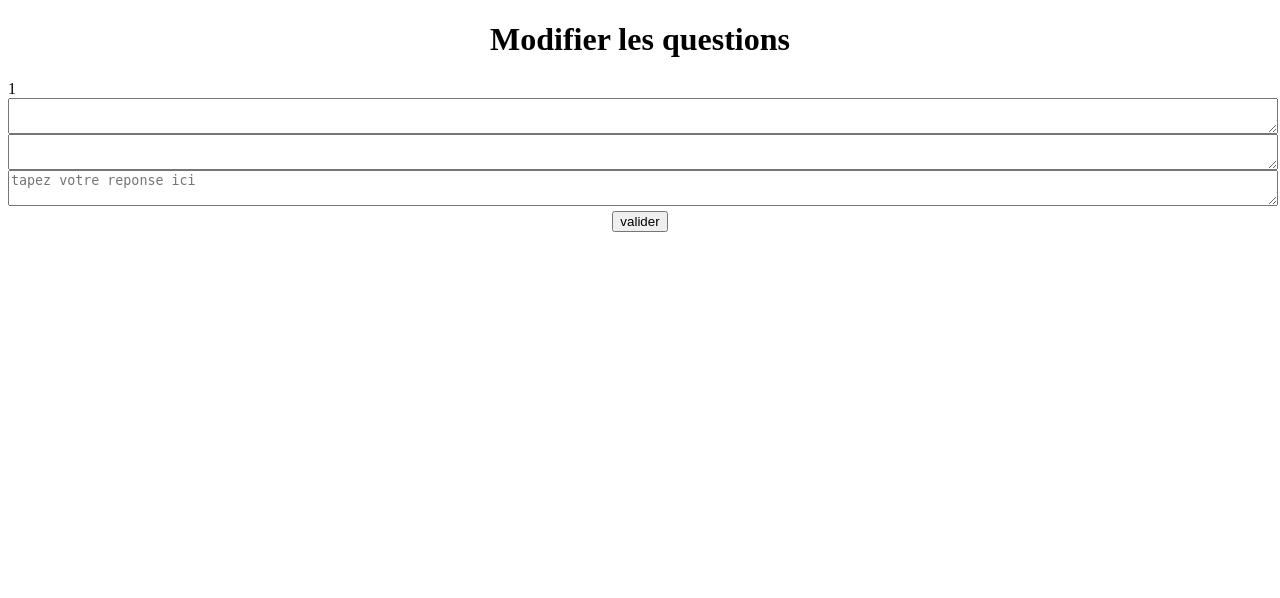
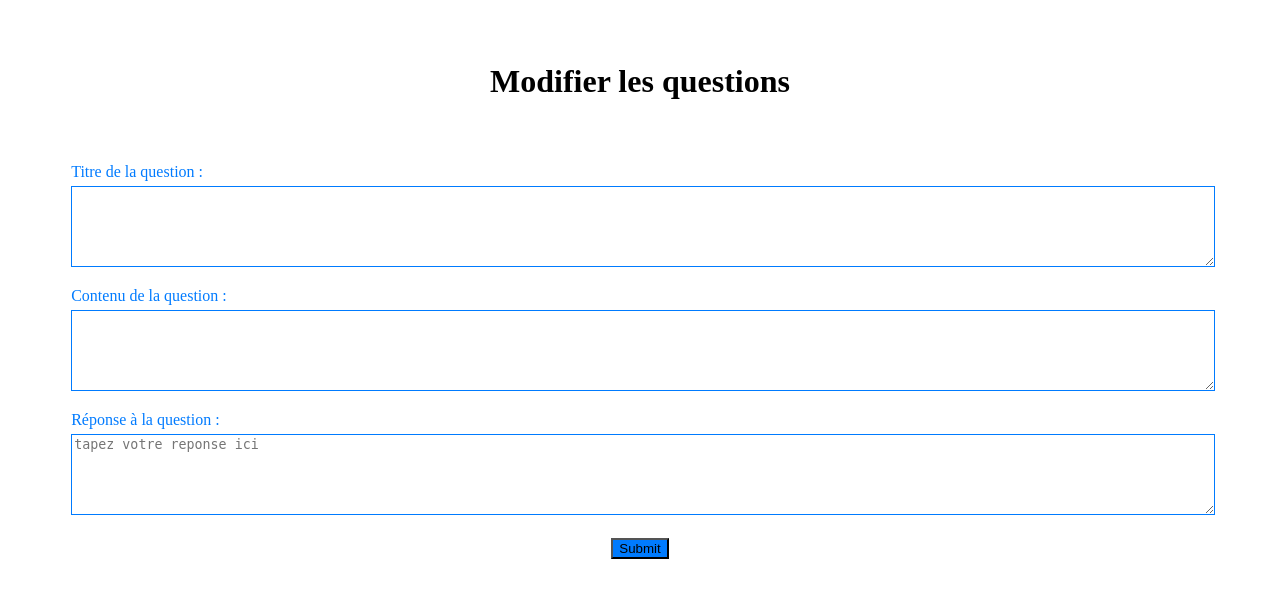
Before and after one commit to RosineSoro/Projet_Info633_FAQ, a PHP site: page /modif.php?id_question=1 in a window 1280 px wide. Shown: the top 598 px of the page. Run offline with PHP 8.4, Linux system fonts and the light colour scheme; data that the repository does not hold is empty.

Commit message:
[FEATURES] page modif

```diff
--- a/Pages/modif.css
+++ b/Pages/modif.css
@@ -1,4 +1,5 @@
 .modif{
+    margin-top: 5px;
     display: flex;
     flex-direction: column;
     width: 100%;
@@ -6,11 +7,31 @@
 
 }
 
+.btn{
+    background: #007BFF;
+}
+.form-label{
+    color: #007BFF;
+}
 .bouton{
-    margin-top: 5px;
+    margin-top: 2%;
     text-align: center;
+
+}
+#form-content{
+    margin-left: 5%;
+    margin-right: 5%;
+    margin-top: 5%;
 }
 
 h1{
+    margin-top: 5%;
     text-align: center;
 }
+div{
+    margin-top: 20px;
+}
+
+textarea {
+    border: 1px solid #007BFF;
+  }
--- a/Pages/modif.php
+++ b/Pages/modif.php
@@ -5,6 +5,8 @@
     <link rel="stylesheet" type="text/css" href="modif.css">
 </head>
 <body>
+
+
 
 <?php
         /*Connexion à la base de données sur le serveur tp-epua*/
@@ -26,22 +28,48 @@
         }
         ?>
 
+
+
 <h1>Modifier les questions</h1>
+
+
 <?php
+
+
+
     $id_Question=$_GET['id_question'];
-    echo($id_Question);
+
     $sql="select * from question where id_question =".$id_Question;
     $result=  mysqli_query($conn, $sql);
     $ligne = mysqli_fetch_assoc($result);
-        echo ("<form  method=\"post\">");
+        /*echo ("<form  method=\"post\">");
     echo("<textarea class='modif' name='titre'>".$ligne['titre']."</textarea>");
     echo("<textarea  class='modif' name='question'>".$ligne['contenu']."</textarea>");
     echo("<textarea  class='modif' name='reponse' placeholder='tapez votre reponse ici'></textarea>");
     echo("<div class='bouton' >");
     echo("<button  name='valider' type= 'submit'>valider</button>");
     echo("</div>");
-    echo("</form>");
+    echo("</form>");*/
+    echo("<div id ='form-content'>");
+    echo ("<form  method=\"post\">");
 
+    echo "<div class='mb-3'>";
+    echo '<label class="form-label">Titre de la question : </label>';
+    echo("<textarea cols='40' rows='5' class='modif' name='titre'>".$ligne['titre']."</textarea>");
+    echo "</div>";
+    echo "<div class='mb-3'>";
+    echo '<label class="form-label">Contenu de la question : </label>';
+    echo("<textarea  cols='40' rows='5'  class='modif' name='question'>".$ligne['contenu']."</textarea>");
+    echo "</div>";
+    echo "<div class='mb-3'>";
+    echo '<label class="form-label">Réponse à la question : </label>';
+    echo("<textarea cols='40' rows='5'  class='modif' name='reponse' placeholder='tapez votre reponse ici'></textarea>");;
+    echo "</div >";
+    echo("<div class='bouton' >");
+    echo("<button type='submit' class='btn' name ='valider'>Submit</button>");
+    echo("</div>");
+  echo"</form>";
+  echo("</div>");
 if (isset($_POST['valider'])){
     $sql1="update question set titre =\"".$_POST['titre']. "\",contenu=\"".$_POST['question']."\" where id_question = ".$id_Question;
     $sql2="update reponse set contenu_rep=\"".$_POST['reponse']."\" where id_question=".$id_Question;
```
